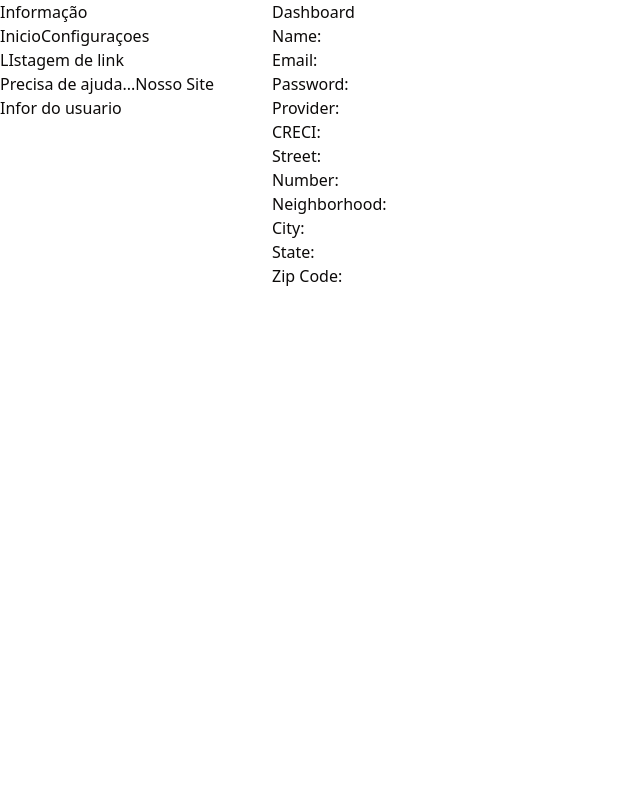
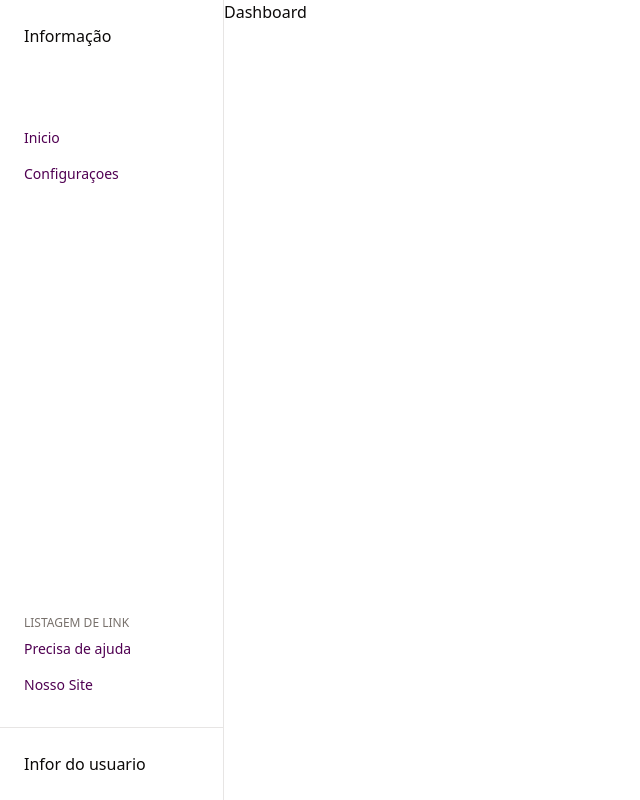
Before and after one commit to THIAGOMORGADO/web-projeto-tobehome, a Next.js app: page /dashboard in a window 1280 px wide. Shown: the whole page, without its empty margins (0-640 px from the left). Built offline with nearby package versions, Linux system fonts and the light colour scheme.

Commit message:
feat: Atualization sidebar dashboard painel

```diff
--- a/src/app/_components/Dashboard/sidebar.tsx
+++ b/src/app/_components/Dashboard/sidebar.tsx
@@ -9,11 +9,20 @@ export type SideBarGenericProps<T = any> = {
 } & T;
 
 export function SideBar({ className, children }: SideBarGenericProps) {
-  return <aside className={cn("", className)}>{children}</aside>;
+  return (
+    <aside
+      className={cn(
+        "border-r border-bordoer h-screen flex flex-col space-y-6",
+        className
+      )}
+    >
+      {children}
+    </aside>
+  );
 }
 
 export function SideBarHeader({ className, children }: SideBarGenericProps) {
-  return <header className={cn("", className)}>{children}</header>;
+  return <header className={cn("p-6", className)}>{children}</header>;
 }
 export function SideBarHeaderTitle({
   className,
@@ -23,11 +32,11 @@ export function SideBarHeaderTitle({
 }
 
 export function SideBarMain({ className, children }: SideBarGenericProps) {
-  return <main className={cn("", className)}>{children}</main>;
+  return <main className={cn("pt-6 px-3", className)}>{children}</main>;
 }
 
 export function SideBarNav({ className, children }: SideBarGenericProps) {
-  return <nav className={cn("", className)}>{children}</nav>;
+  return <nav className={cn("flex flex-col", className)}>{children}</nav>;
 }
 
 export function SideBarNavHeader({ className, children }: SideBarGenericProps) {
@@ -38,11 +47,20 @@ export function SideBarNavHeaderTitle({
   className,
   children,
 }: SideBarGenericProps) {
-  return <h4 className={cn("", className)}>{children}</h4>;
+  return (
+    <h4
+      className={cn(
+        "font-medium text-xs uppercase text-muted-foreground ml-3",
+        className
+      )}
+    >
+      {children}
+    </h4>
+  );
 }
 
 export function SideBarNavMain({ className, children }: SideBarGenericProps) {
-  return <main className={cn("", className)}>{children}</main>;
+  return <main className={cn("flex flex-col", className)}>{children}</main>;
 }
 
 type SidebarNavLinkProps = {
@@ -55,12 +73,19 @@ export function SideBarNavLink({
   href,
 }: SideBarGenericProps<SidebarNavLinkProps>) {
   return (
-    <Link href={href} className={cn("", className)}>
+    <Link
+      href={href}
+      className={cn("text-[#500052] text-sm px-3 py-2", className)}
+    >
       {children}
     </Link>
   );
 }
 
 export function SideBarFooter({ className, children }: SideBarGenericProps) {
-  return <footer className={cn("", className)}>{children}</footer>;
+  return (
+    <footer className={cn("p-6 mt-auto border-t border-border ", className)}>
+      {children}
+    </footer>
+  );
 }
--- a/src/app/dashboard/layout.tsx
+++ b/src/app/dashboard/layout.tsx
@@ -13,12 +13,12 @@ import {
 
 export default function Layout({ children }: PropsWithChildren) {
   return (
-    <div className="grid grid-cols-[16rem_1fr] gap-4">
+    <div className="grid grid-cols-[14rem_1fr] ">
       <SideBar>
         <SideBarHeader>
           <h1>Informação</h1>
         </SideBarHeader>
-        <SideBarMain>
+        <SideBarMain className="flex flex-col flex-grow">
           <SideBarNav>
             <SideBarNavMain>
               <SideBarNavLink href="/dashboard">Inicio</SideBarNavLink>
@@ -28,15 +28,14 @@ export default function Layout({ children }: PropsWithChildren) {
             </SideBarNavMain>
           </SideBarNav>
 
-          <SideBarNav>
-            <SideBarHeader>
-              <SideBarNavHeader>
-                <SideBarNavHeaderTitle>LIstagem de link</SideBarNavHeaderTitle>
-              </SideBarNavHeader>
-            </SideBarHeader>
+          <SideBarNav className="mt-auto">
+            <SideBarNavHeader>
+              <SideBarNavHeaderTitle>LIstagem de link</SideBarNavHeaderTitle>
+            </SideBarNavHeader>
+
             <SideBarNav>
               <SideBarNavLink href="/dashboard/help">
-                Precisa de ajuda...
+                Precisa de ajuda
               </SideBarNavLink>
               <SideBarNavLink href="/">Nosso Site</SideBarNavLink>
             </SideBarNav>
--- a/src/app/dashboard/page.tsx
+++ b/src/app/dashboard/page.tsx
@@ -2,26 +2,11 @@
 "use client";
 
 import React from "react";
-import { useFormContext } from "../context/FormContext";
 
 export default function dashboard() {
-  const { state } = useFormContext();
   return (
     <div>
       <h1>Dashboard</h1>
-      <ul>
-        <li>Name: {state.name}</li>
-        <li>Email: {state.email}</li>
-        <li>Password: {state.senha}</li>
-        <li>Provider: {state.provider}</li>
-        <li>CRECI: {state.creci}</li>
-        <li>Street: {state.Street}</li>
-        <li>Number: {state.Number}</li>
-        <li>Neighborhood: {state.Neighborhood}</li>
-        <li>City: {state.City}</li>
-        <li>State: {state.State}</li>
-        <li>Zip Code: {state.ZipCode}</li>
-      </ul>
     </div>
   );
 }
--- a/src/app/signup/page.tsx
+++ b/src/app/signup/page.tsx
@@ -1,3 +1,4 @@
+/* eslint-disable @typescript-eslint/no-unused-vars */
 "use client";
 
 import {
@@ -10,55 +11,47 @@ import {
 
 import { useForm, SubmitHandler } from "react-hook-form";
 import { User } from "../types/UserType";
-import { useRouter } from "next/navigation";
+//import { useRouter } from "next/navigation";
 import { useFormContext, FormActions } from "@/app/context/FormContext";
+//import { DialogDescription } from "@radix-ui/react-dialog";
 
 export default function SignUp() {
   const { register, handleSubmit, watch } = useForm<User>();
   const { state, dispatch } = useFormContext();
-  const routes = useRouter();
+  // const routes = useRouter();
 
   const corretorSelected = watch("provider") === "corretor";
 
   console.log(corretorSelected);
 
+  // primeiro vc captura os dados!
+  //depois que vc TEM os dados... a funcao de submit que significa enviar leva os dados que vc JA TEM
+
+  const nome = watch("name");
+  const email = watch("mail");
+  const senha = watch("password");
+  const creci = watch("creci");
+
+  const newData = {
+    nome,
+    email,
+    senha,
+    provider: watch("provider"),
+    creci,
+  };
+
+  console.log(newData);
+
   const onSubmit: SubmitHandler<User> = (data) => {
-    if (
-      state.name &&
-      state.email &&
-      state.senha &&
-      state.provider &&
-      (data.provider !== "corretor" || data.creci)
-    ) {
-      routes.push("/signup2");
-    } else {
-      dispatch({
-        type: FormActions.setName,
-        payload: data.name,
-      });
-      dispatch({
-        type: FormActions.setEmail,
-        payload: data.mail,
-      });
-      dispatch({
-        type: FormActions.setSenha,
-        payload: data.password,
-      });
-      dispatch({
-        type: FormActions.setProvider,
-        payload: data.provider,
-      });
-      if (data.provider === "corretor") {
-        if (!data.creci) {
-          alert("O campo CRECI é obrigatório.");
-          return;
-        }
-      }
-      dispatch({
-        type: FormActions.setCreci,
-        payload: data.creci,
-      });
-    }
+    console.log("isso aqui foi trzido do data", data);
+
+    dispatch({ type: FormActions.setName, payload: newData.nome });
+    dispatch({ type: FormActions.setEmail, payload: newData.email });
+    dispatch({ type: FormActions.setSenha, payload: newData.senha });
+    dispatch({ type: FormActions.setProvider, payload: newData.provider });
+    dispatch({ type: FormActions.setCreci, payload: newData.creci });
+
+    console.log("Aqui e valor do state do contexto", state);
   };
 
   return (
@@ -66,9 +59,7 @@ export default function SignUp() {
       <div className="flex items-center justify-center min-h-screen bg-[#030142]">
         <Card className="w-full max-w-md">
           <CardHeader>
-            <CardTitle className="text-2xl font-bold">
-              Criar Conta, {state.name}
-            </CardTitle>
+            <CardTitle className="text-2xl font-bold">Criar Conta,</CardTitle>
             <CardDescription>
               Preencha os campos abaixo para se cadastrar.
             </CardDescription>
```
